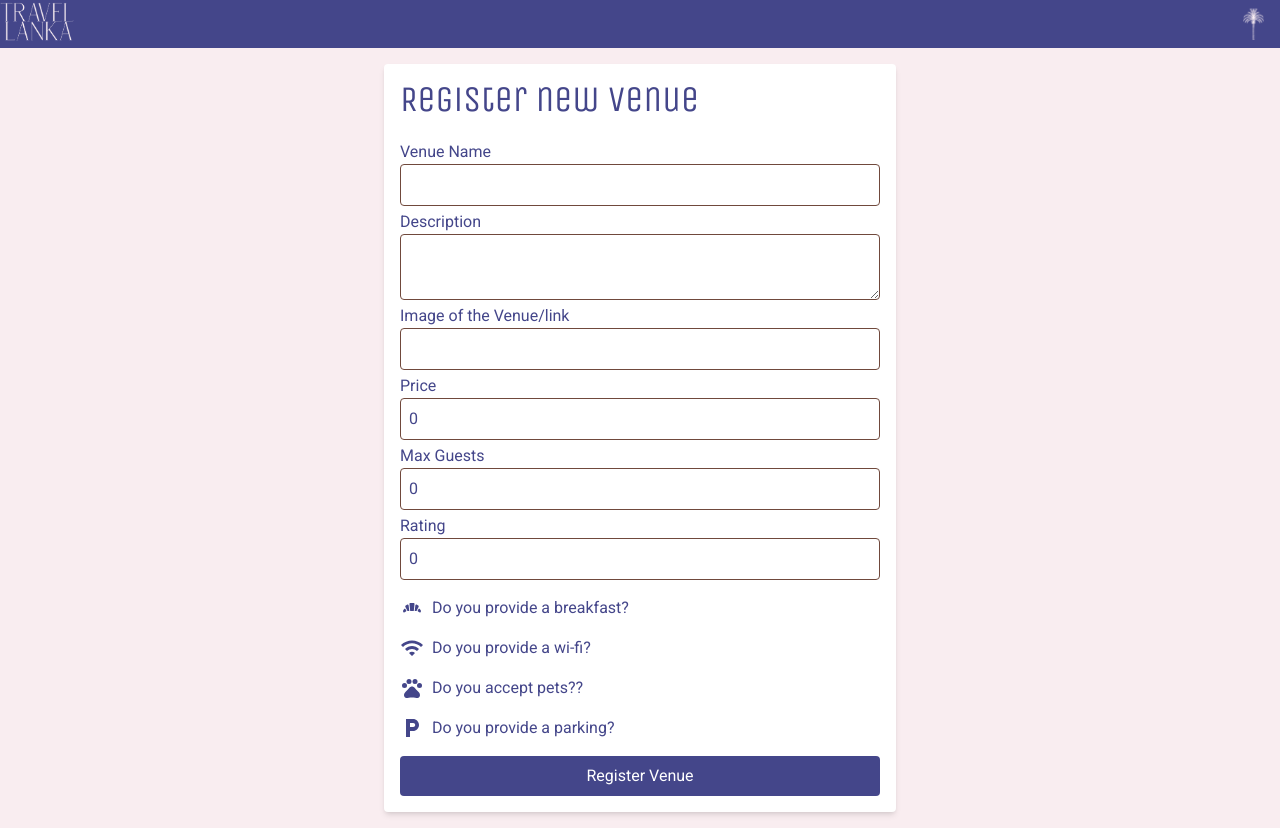
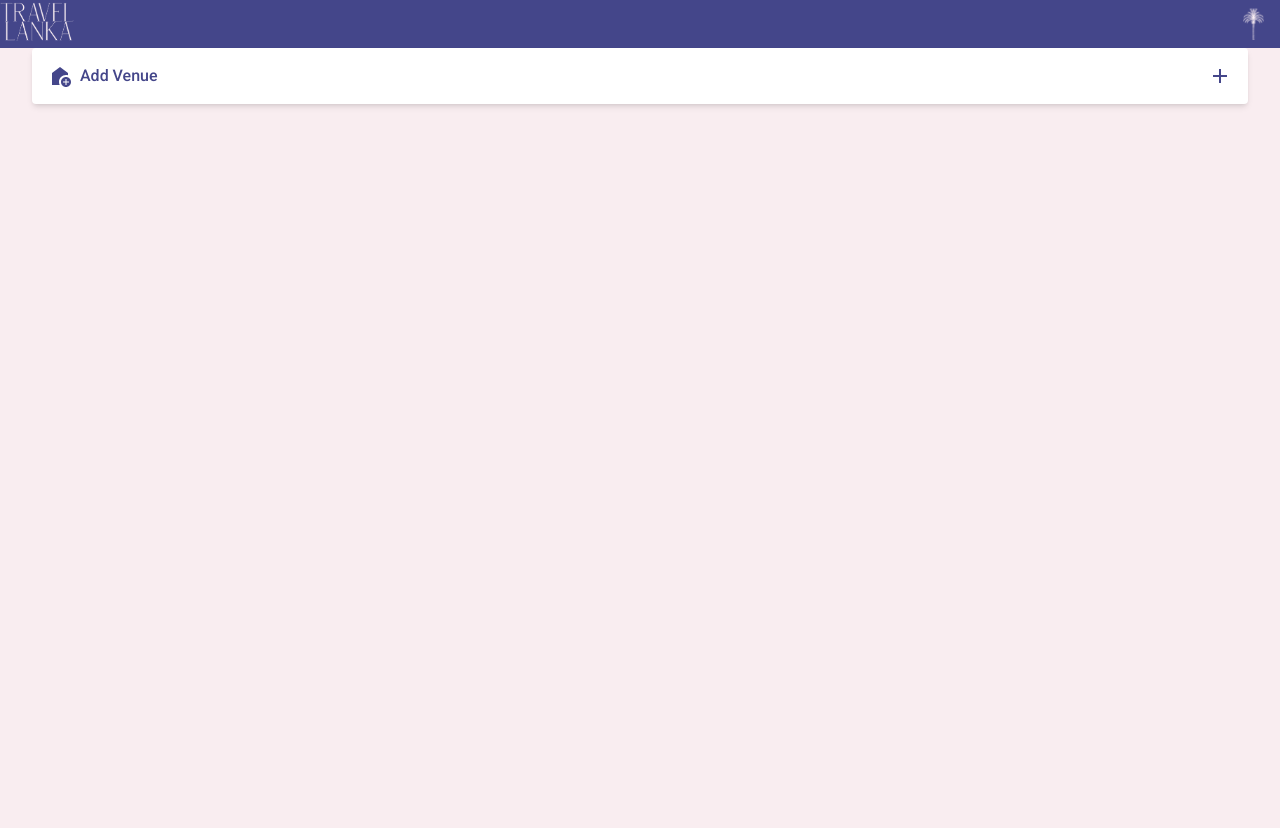
Before and after one commit to OlgaGoryszewska/project-exam-2--, a React (Vite) app: page /addVenue in a window 1280 px wide. After the commit the page ends 800 px from the top, so only its background shows below. Built offline with nearby package versions, Linux system fonts and the light colour scheme.

Commit message:
adding a button to show form

```diff
--- a/src/components/RegisterVenueForm.jsx
+++ b/src/components/RegisterVenueForm.jsx
@@ -8,8 +8,11 @@ import BakeryDiningIcon from '@mui/icons-material/BakeryDining'
 import WifiIcon from '@mui/icons-material/Wifi'
 import PetsIcon from '@mui/icons-material/Pets'
 import LocalParkingIcon from '@mui/icons-material/LocalParking'
+import AddHomeIcon from '@mui/icons-material/AddHome'
+import AddIcon from '@mui/icons-material/Add'
 
-const RegistrationVenueForm = () => {
+const RegisterVenueForm = () => {
+    const [showRegisterVenueForm, setShowRegisterVenueForm] = useState(false)
     const [formVenueData, setFormVenueData] = useState({
         name: '',
         description: '',
@@ -93,7 +96,22 @@ const RegistrationVenueForm = () => {
     }
 
     return (
-        <form className=" card-registration" onSubmit={handleSubmit}>
+        <>
+            <div
+                className="card  hover:border border-rav-mango flex justify-between"
+                onClick={() => {
+                    setShowRegisterVenueForm(!showRegisterVenueForm)
+                }}
+            >
+                <div className="card-home-page m-4 mb-0 ">
+                    <AddHomeIcon />
+                    <p className="text-base font-medium mx-2 mb-4  ">
+                        Add Venue
+                    </p>
+                </div>
+                <AddIcon className="m-4 hover:text-rav-mango  " />
+            </div>
+            {showRegisterVenueForm && (<form className=" card-registration" onSubmit={handleSubmit}>
                 <h2 className="pb-4">Register new Venue</h2>
                 <label>Venue Name</label>
                 <input
@@ -171,7 +189,10 @@ const RegistrationVenueForm = () => {
                 </button>
                 {error && <p className="text-red-500">{error}</p>}
                 {success && <p className="text-green-500">{success}</p>}
-        </form>
+            </form>)}
+
+
+        </>
     )
 }
-export default RegistrationVenueForm
+export default RegisterVenueForm
--- a/src/pages/Profile.jsx
+++ b/src/pages/Profile.jsx
@@ -5,14 +5,14 @@ import ChangeAvatar from '../components/ChangeAvatar'
 import { AllBookingsByProfile } from '../components/AllBookingsByProfile'
 import { AllVenuesByProfile } from '../components/AllVenuesByProfile'
 import propTypes from 'prop-types'
+import RegisterVenueForm from '../components/RegisterVenueForm'
 
 //Icons
 
 import CabinIcon from '@mui/icons-material/Cabin'
 import CalendarMonthIcon from '@mui/icons-material/CalendarMonth'
 import SettingsAccessibilityIcon from '@mui/icons-material/SettingsAccessibility'
-import AddHomeIcon from '@mui/icons-material/AddHome'
-import AddIcon from '@mui/icons-material/Add'
+
 import EditNoteIcon from '@mui/icons-material/EditNote'
 
 function Profile() {
@@ -105,20 +105,8 @@ function Profile() {
                     </div>
                     <AllBookingsByProfile />
                     <AllVenuesByProfile />
-                    <div
-                        className="card  hover:border border-rav-mango flex justify-between"
-                        onClick={() => {
-                            window.location.href = '/AddVenue'
-                        }}
-                    >
-                        <div className="card-home-page m-4 mb-0 ">
-                            <AddHomeIcon />
-                            <p className="text-base font-medium mx-2 mb-4  ">
-                                Add Venue
-                            </p>
-                        </div>
-                        <AddIcon className="m-4 hover:text-rav-mango  " />
-                    </div>
+                    <RegisterVenueForm />
+
                 </div>
             ) : (
                 <p>Loading profile...</p>
```
Lines whose indentation alone changed are shown as unchanged.
